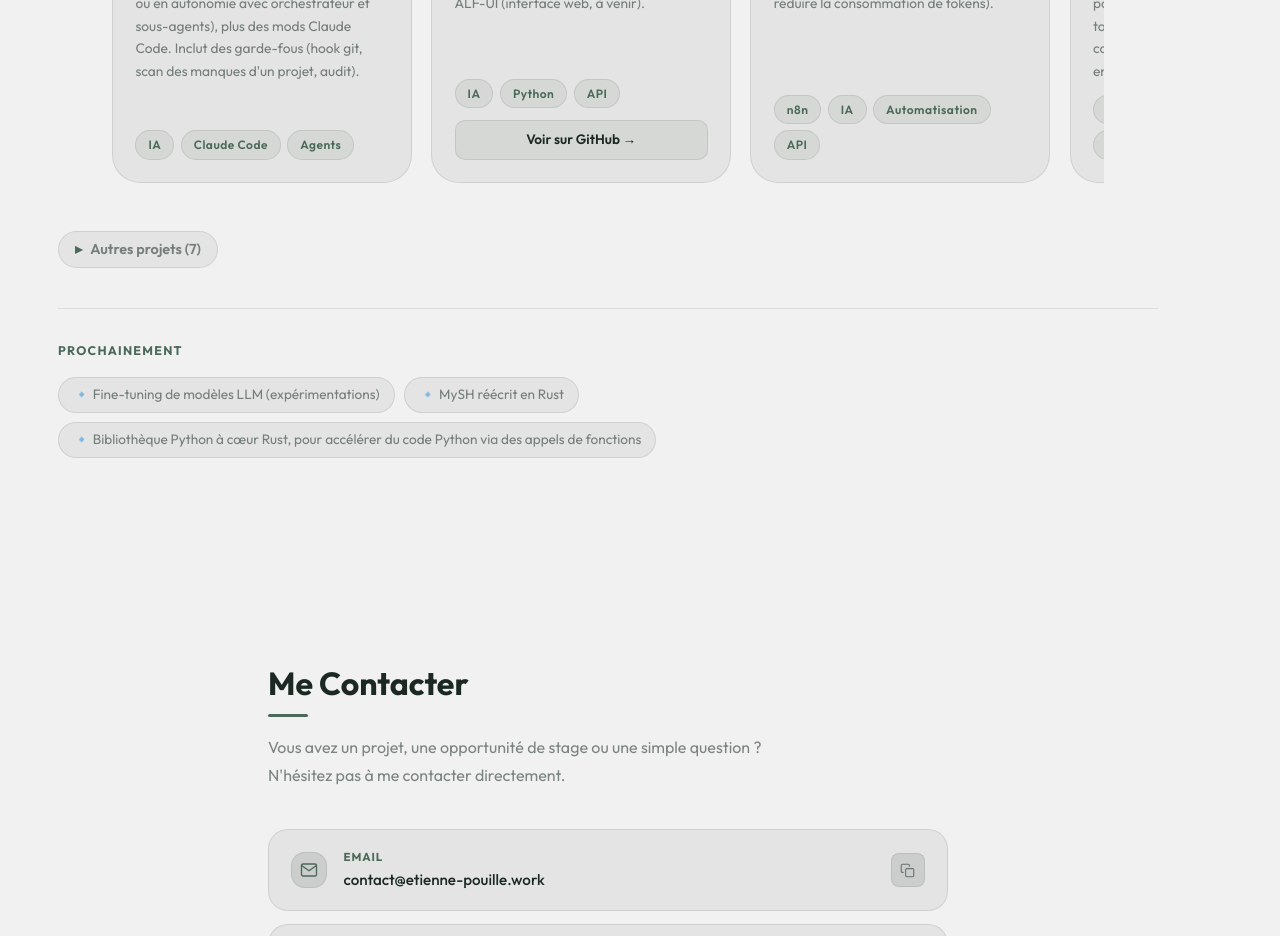
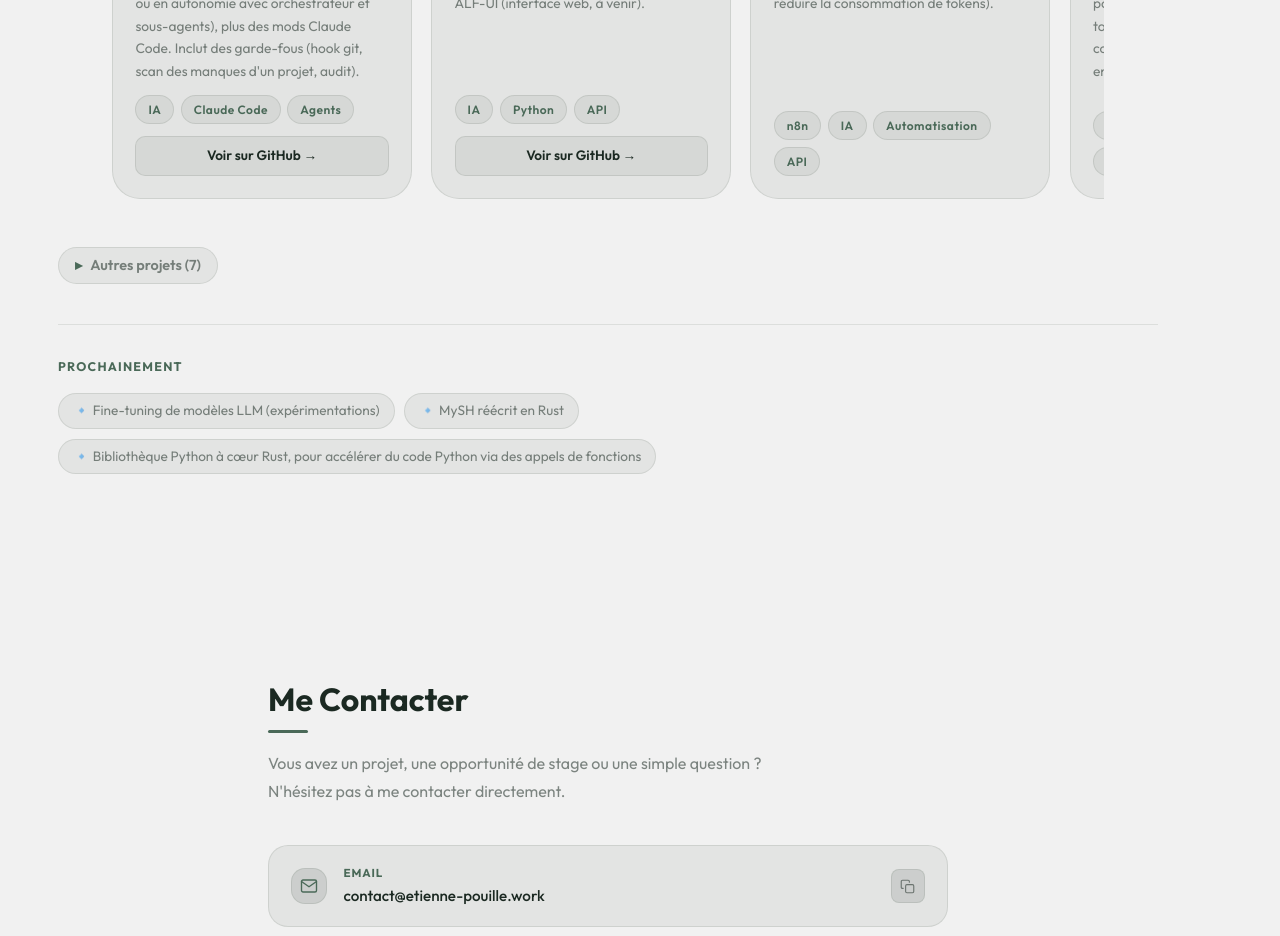
Before and after one commit to EtienneP-26/MonPortfolio, a React (Vite) app: page / in a window 1280 px wide. Shown: the part 6520-7456 px from the top of the page. Built offline with nearby package versions, Linux system fonts and the light colour scheme.

Commit message:
feat: added the github repo to the projects

```diff
--- a/src/data/portfolio.js
+++ b/src/data/portfolio.js
@@ -272,7 +272,7 @@ export const projectsData = [
     tags: ['IA', 'Claude Code', 'Agents'],
     status: 'en-cours',
     statusLabel: 'En cours — Perso',
-    repo: null,
+    repo: 'https://github.com/EtienneP-26/Noctia',
   },
   {
     title: 'ALF',
@@ -331,7 +331,7 @@ export const projectsData = [
     tags: ['Rust', 'Linux', 'Graphisme'],
     status: 'en-cours',
     statusLabel: 'En cours — Perso & EPITECH',
-    repo: null,
+    repo: 'https://github.com/EtienneP-26/RIMP',
   },
   // {
   //   title: 'IA Sensai',
@@ -410,7 +410,7 @@ export const projectsData = [
     tags: ['Github Actions', 'Docker', 'Bash', 'Scaffolding', 'Automatisation'],
     status: 'perso',
     statusLabel: 'Perso',
-    repo: 'https://github.com/EtienneP-26/project-template.git',
+    repo: 'https://github.com/EtienneP-26/project-template',
   },
   // {
   //   title: 'MyMarvin',
```
